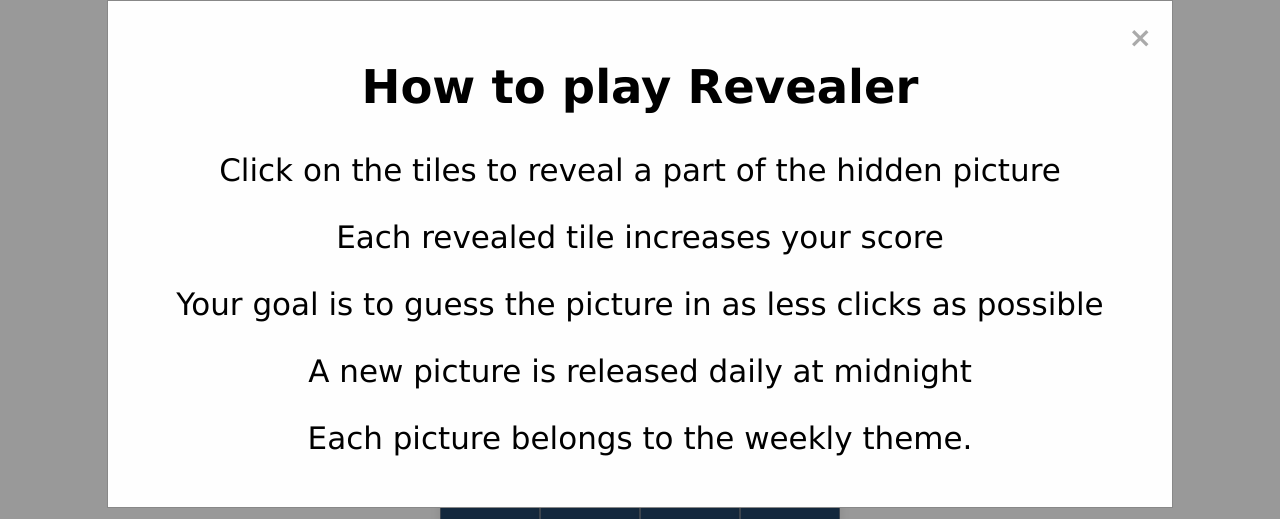
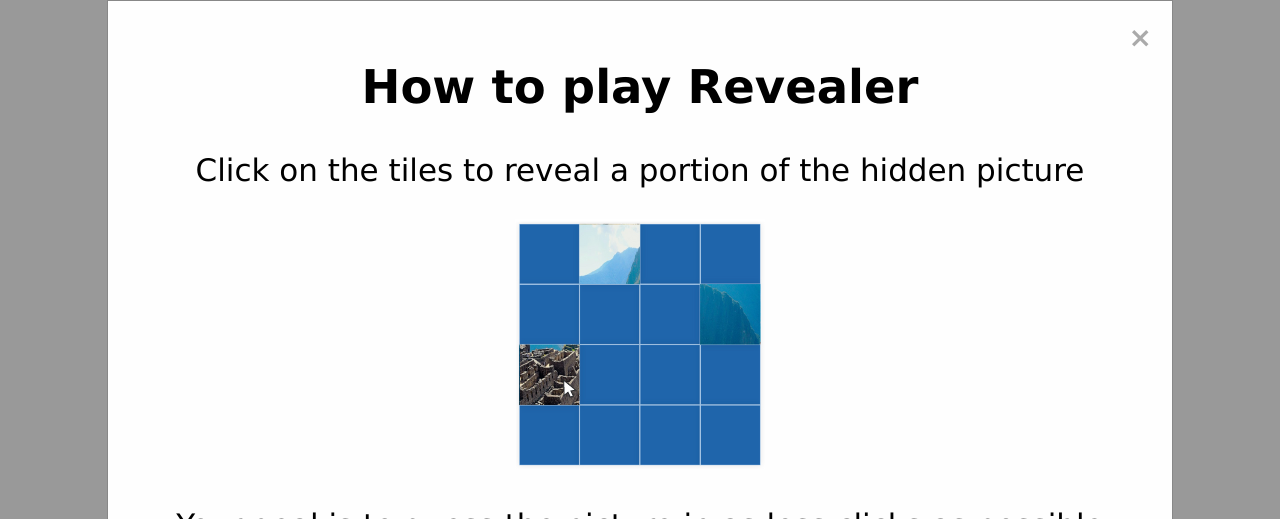
Before and after one commit to ankibues/Revealer, a React (Create React App) app: page / in a window 1280 px wide. Shown: the top 519 px of the page. Built offline with nearby package versions, Linux system fonts and the light colour scheme; no server answers.

Commit message:
howtoplayupdate

```diff
--- a/src/App.js
+++ b/src/App.js
@@ -43,7 +43,7 @@
   return (
     <div className="App">
       <header className="App-header">
-                <HowToPlayModal isOpen={showHowToModal} onClose={handleCloseModal} imageUrL= '/image/HowToPlay.png'/>
+                <HowToPlayModal isOpen={showHowToModal} onClose={handleCloseModal} />
 
                 <RevealerGame
             imageSrc={imageData.url} //{'image/image.jpg'}
--- a/src/components/HowToPlayModal.js
+++ b/src/components/HowToPlayModal.js
@@ -1,7 +1,7 @@
 import React from 'react';
 import '../styles/Modal.css';
 
-const HowToPlayModal = ({ isOpen, onClose, imageUrl }) => {
+const HowToPlayModal = ({ isOpen, onClose }) => {
   if (!isOpen) return null;
 
   return (
@@ -9,11 +9,10 @@
       <div className="modal-content">
         <span className="close" onClick={onClose}>&times;</span>
         <h2>How to play Revealer</h2>
-        <p>Click on the tiles to reveal a part of the hidden picture</p>
+        <p>Click on the tiles to reveal a portion of the hidden picture</p>
         <div className="modal-image-container">
-          {imageUrl && <img src={imageUrl} alt="Gameboard" />}
+          <img src='image/HowToPlay.png' alt="Gameboard" />
         </div>
-        <p>Each revealed tile increases your score</p>
         <p>Your goal is to guess the picture in as less clicks as possible</p>
         <p>A new picture is released daily at midnight</p>
         <p>Each picture belongs to the weekly theme.</p>
```
